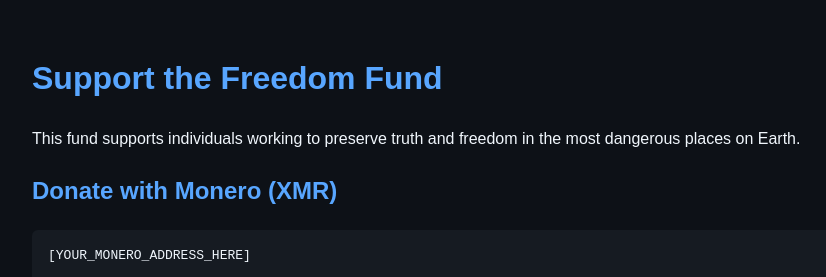
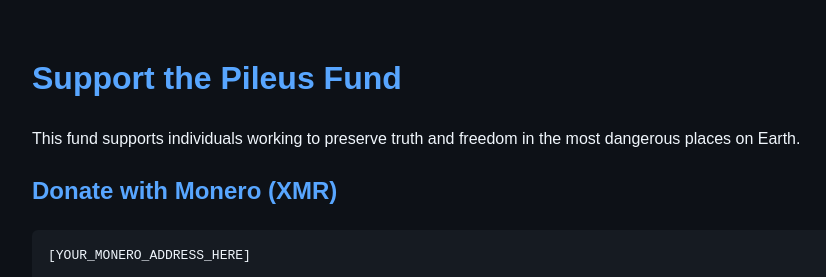
Before and after one commit to reubenbance/pileus, a plain HTML site: page index.html in a window 1280 px wide. Shown: the top 277 px of the page, without its empty margins (0-826 px from the left). Drawn offline with Linux system fonts and the light colour scheme.

Commit message:
Update index.html

```diff
--- a/index.html
+++ b/index.html
@@ -37,7 +37,7 @@
   </style>
 </head>
 <body>
-  <h1>Support the Freedom Fund</h1>
+  <h1>Support the Pileus Fund</h1>
   <p>This fund supports individuals working to preserve truth and freedom in the most dangerous places on Earth.</p>
 
   <div class="wallet">
```
